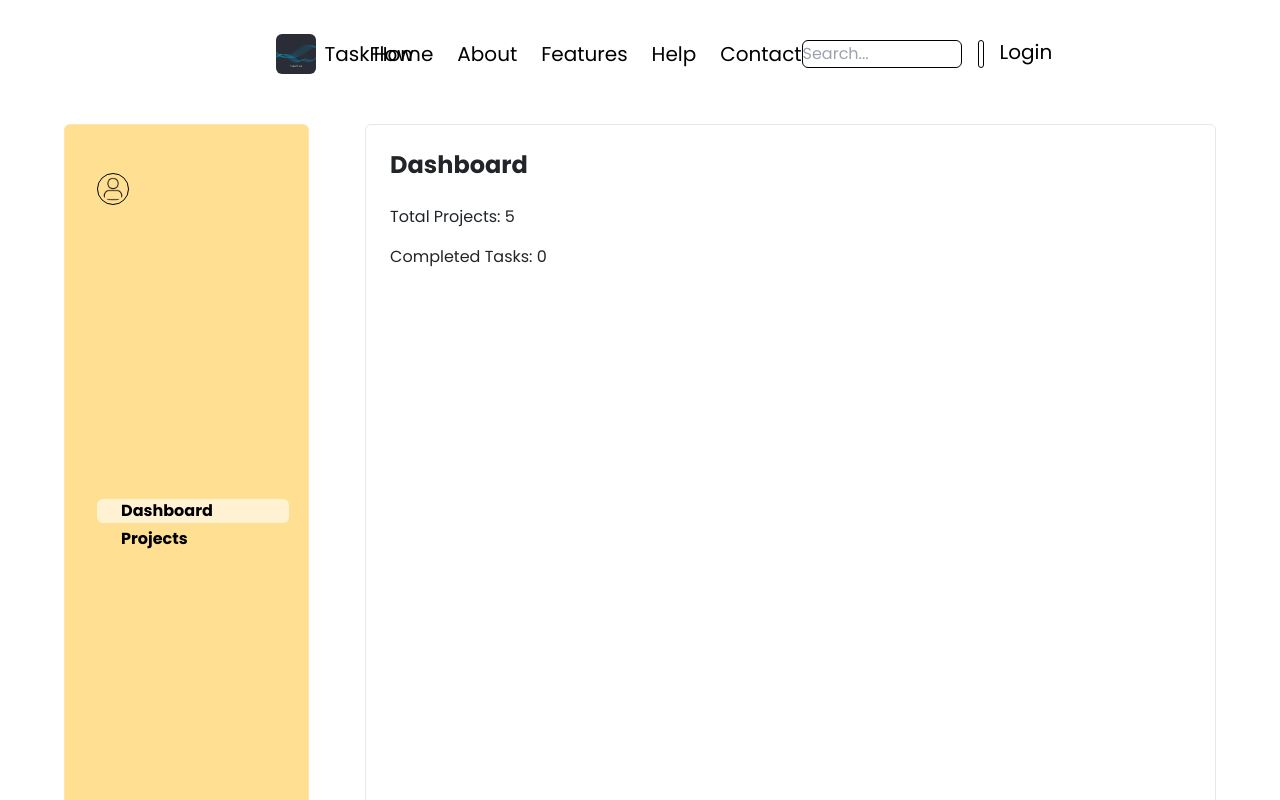
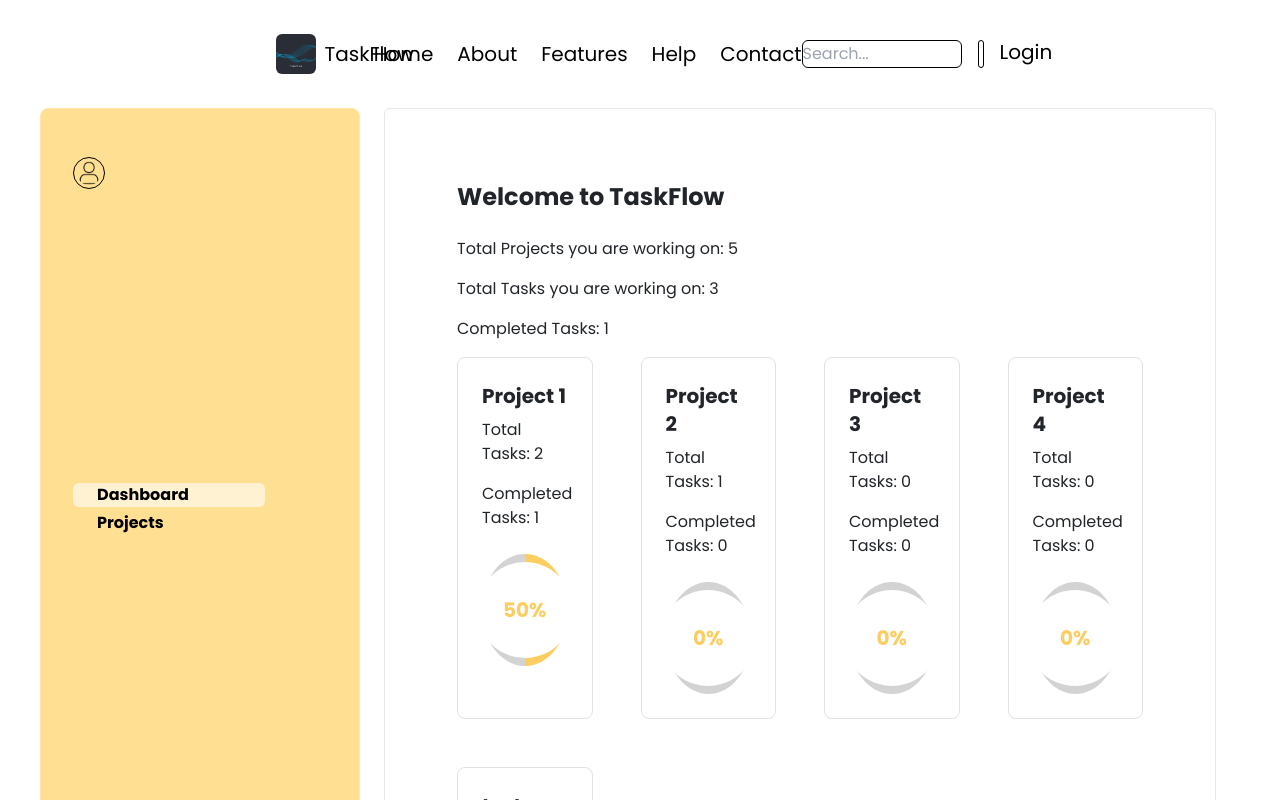
Before and after one commit to gentkoshii/task-management, a React (Vite) app: page /user in a window 1280 px wide. Shown: the top 800 px of the page. Built offline with nearby package versions, Linux system fonts and the light colour scheme; data requests are answered from the project's data file.

Commit message:
Dashboard progress bar, user sidebar fixed and projects style update

```diff
--- a/src/db.json
+++ b/src/db.json
@@ -32,7 +32,7 @@
           ],
           "priority": "Critical",
           "dueDate": "2024-07-28",
-          "status": "",
+          "status": "done",
           "reminder": "",
           "timeTracking": "",
           "file": null
--- a/src/pages/User.jsx
+++ b/src/pages/User.jsx
@@ -13,15 +13,16 @@ const User = () => {
   };
 
   return (
-    <div className="flex flex-col gap-3 min-h[100vh] overflow-hidden ">
+    <div className="flex flex-col min-h-screen overflow-hidden">
       <Navbar />
-      <div className="flex flex-1 min-h-[800px] w-[90%] justify-center ml-[5%] gap-14">
-        <div className="flex flex-col justify-between py-5 pl-8 w-80 bg-[#FFDF92] rounded-md border-1 border-[#FFE5A8] ">
-          <div className="flex gap-6 item-center">
+      <div className="flex flex-1 min-h-[800px] w-[90%] justify-center ml-[5%] gap-14 relative">
+        {/* Sidebar */}
+        <div className="fixed top-30 left-10 w-80 bg-[#FFDF92] border-1 border-[#FFE5A8] py-5 pl-8 h-[800px] rounded-lg flex flex-col justify-between gap-6">
+          <div className="flex items-center gap-6">
             <img
               src="user-avatar.png"
               alt="avatar"
-              className="h-8 w-8 rounded-5 p-[3px] border-1 border-black"
+              className="h-8 w-8 rounded-full p-[3px] border-1 border-black"
             />
             <p className="text-md">{name}</p>{" "}
             {/* Replace with actual username */}
@@ -54,8 +55,9 @@ const User = () => {
             </button>
           </div>
         </div>
-        <div className="w-full bg-transparent rounded-md border-1">
-          {/* map the projects */}
+
+        {/* Main Content */}
+        <div className="ml-80 w-full mb-10 bg-transparent rounded-md border-1">
           {activeLink === "dashboard" ? <Dashboard /> : null}
           {activeLink === "projects" ? <Projects /> : null}
         </div>
--- a/src/pages/User/Dashboard.jsx
+++ b/src/pages/User/Dashboard.jsx
@@ -20,10 +20,9 @@ const Dashboard = () => {
       setProjects(projectsData);
       setTotalProjectsCount(projectsData.length);
 
-      // Calculate total completed tasks
       const completedTasks = projectsData.reduce((total, project) => {
         const completedInProject =
-          project.tasks?.filter((task) => task.status === "done").length || 0; // Change "done" to the actual status name in your tasks
+          project.tasks?.filter((task) => task.status === "done").length || 0;
         return total + completedInProject;
       }, 0);
 
@@ -33,12 +32,71 @@ const Dashboard = () => {
     }
   };
 
+  const calculatePercentage = (completed, total) => {
+    return total === 0 ? 0 : (completed / total) * 100;
+  };
+
+  const ProgressCircle = (completed, total) => {
+    const percentage = calculatePercentage(completed, total);
+
+    return (
+      <div
+        className="relative w-28 h-28 flex items-center justify-center"
+        style={{
+          background: `conic-gradient(#fccd61 ${percentage}%, lightgray ${percentage}% 100%)`,
+          borderRadius: "50%",
+        }}
+      >
+        <div
+          className="absolute w-24 h-24 rounded-full bg-white flex items-center justify-center"
+          style={{
+            borderRadius: "50%",
+          }}
+        >
+          <span className="text-xl font-semibold text-[#fccd61]">
+            {Math.round(percentage)}%
+          </span>
+        </div>
+      </div>
+    );
+  };
+
+  const totalTasks = projects.reduce(
+    (total, project) => total + (project.tasks?.length || 0),
+    0
+  );
+
   return (
-    <div className="p-4">
-      <h1 className="text-2xl font-semibold">Dashboard</h1>
+    <div className="p-4 m-5">
+      <h1 className="text-2xl font-semibold">Welcome to TaskFlow</h1>
       <div className="mt-4">
-        <p>Total Projects: {totalProjectsCount}</p>
+        <p>Total Projects you are working on: {totalProjectsCount}</p>
+        <p>Total Tasks you are working on: {totalTasks}</p>
         <p>Completed Tasks: {completedTasksCount}</p>
+        <div className="mt-2 grid grid-cols-1 lg:grid-cols-4 gap-5">
+          {projects.map((project) => {
+            const totalTasks = project.tasks?.length || 0;
+            const completedTasksInProject =
+              project.tasks?.filter((task) => task.status === "done").length ||
+              0;
+
+            return (
+              <div
+                key={project.id}
+                className="border p-4 w-full grid-rows-4 items-center rounded-lg"
+              >
+                <div className="text-left">
+                  <h2 className="text-xl font-semibold">{project.name}</h2>
+                  <p>Total Tasks: {totalTasks}</p>
+                  <p>Completed Tasks: {completedTasksInProject}</p>
+                </div>
+                <div className="mt-4 flex items-center justify-center">
+                  {ProgressCircle(completedTasksInProject, totalTasks)}
+                </div>
+              </div>
+            );
+          })}
+        </div>
       </div>
     </div>
   );
--- a/src/pages/User/Projects.jsx
+++ b/src/pages/User/Projects.jsx
@@ -57,7 +57,7 @@ const Projects = () => {
       <div>
         <button
           onClick={() => setIsAddProjectOpen(true)}
-          className="bg-[#FFDF92] text-lg text-black my-3 px-4 py-2 rounded hover:translate-x-1"
+          className="bg-[#ffe3a0] text-lg text-black my-3 px-4 py-2 rounded hover:-translate-y-1"
         >
           Create a new Project
         </button>
@@ -75,7 +75,7 @@ const Projects = () => {
           <div
             key={project.id}
             onClick={() => handleClick(project.id)} // Ensure this is correctly navigating
-            className="bg-[#FFDF92] min-h-[200px] min-w-[300px] p-4 rounded-lg shadow-md w-64 cursor-pointer"
+            className=" bg-[linear-gradient(135deg,_#FFDF92,_#ffebbc_80%)]  min-h-[200px] min-w-[300px] p-4 rounded-lg shadow-md w-64 cursor-pointer hover:-translate-y-1"
           >
             <div className="text-xl text-black font-semibold">
               {project.name}
@@ -93,7 +93,7 @@ const Projects = () => {
                 e.stopPropagation();
                 handleDeleteProject(project.id);
               }}
-              className="mt-4 bg-red-500 text-white px-4 py-2 rounded hover:bg-red-600"
+              className="mt-4 bg-gray-400 text-white px-4 py-2 rounded hover:bg-gray-500"
             >
               Delete Project
             </button>
```
